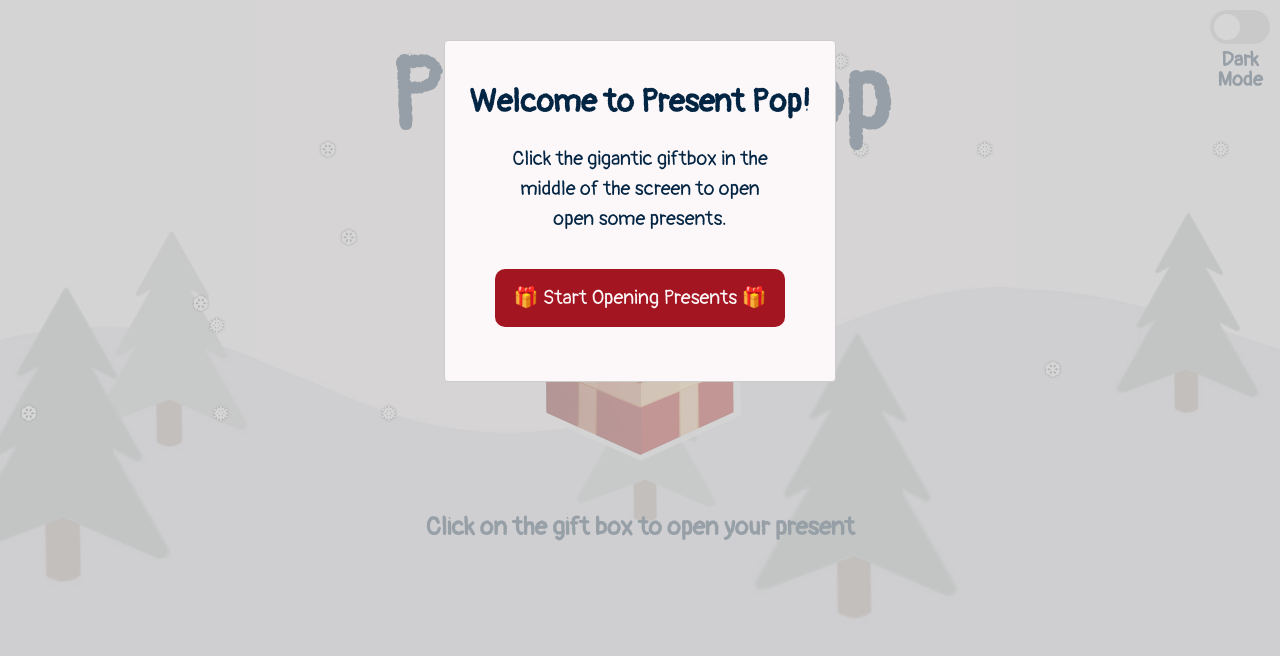
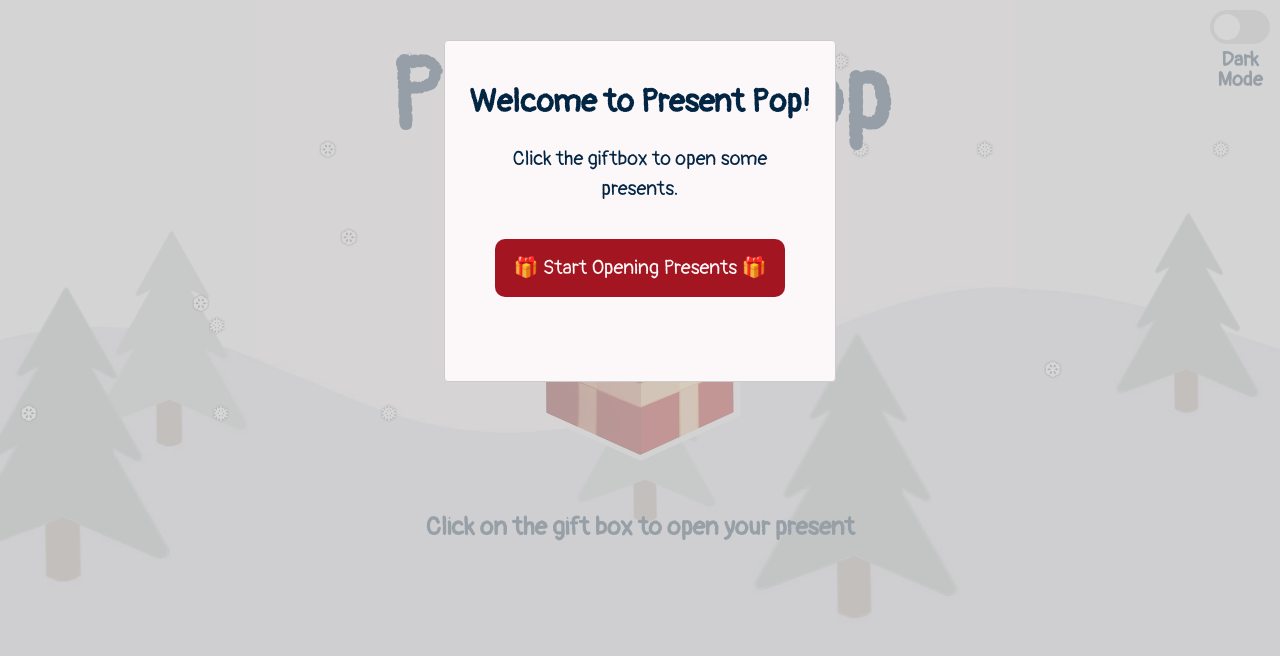
Before and after one commit to thekkathy/Present-Pop, a React (Create React App) app in the folder client/: page / in a window 1280 px wide. Shown: the top 656 px of the page. Built offline with nearby package versions, Linux system fonts and the light colour scheme; no server answers; a web font is replaced by a local one.

Commit message:
final touchups

```diff
--- a/client/public/index.html
+++ b/client/public/index.html
@@ -27,7 +27,7 @@
       work correctly both with client-side routing and a non-root public URL.
       Learn how to configure a non-root public URL by running `npm run build`.
     -->
-    <title>React App</title>
+    <title>Present Pop</title>
   </head>
   <body>
     <noscript>You need to enable JavaScript to run this app.</noscript>
--- a/client/src/components/instructionText.js
+++ b/client/src/components/instructionText.js
@@ -1 +1 @@
-export const text = `Click the gigantic giftbox in the middle of the screen to open open some presents.`;
+export const text = `Click the giftbox to open some presents.`;
```
Also changed, not shown: client/public/gift.png (added), 1 other file (tests, documents, lock files or other folders).
